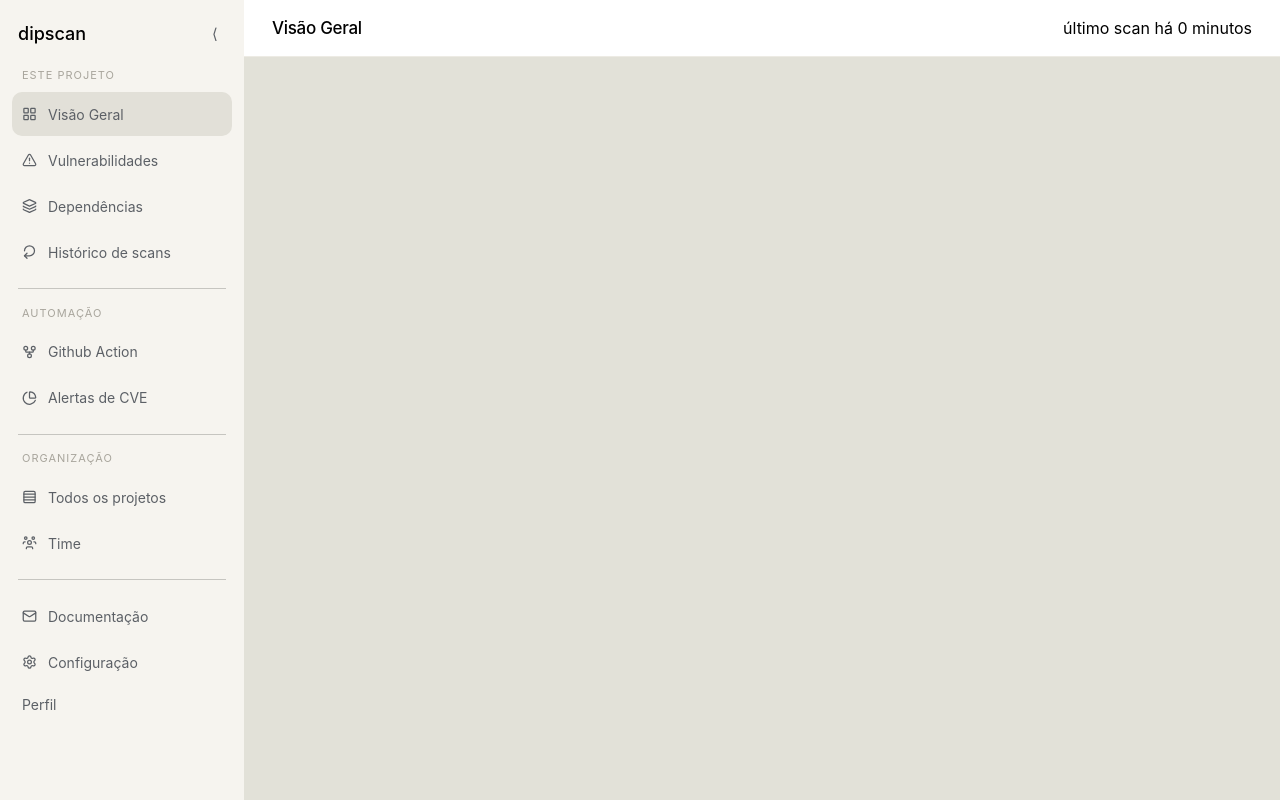
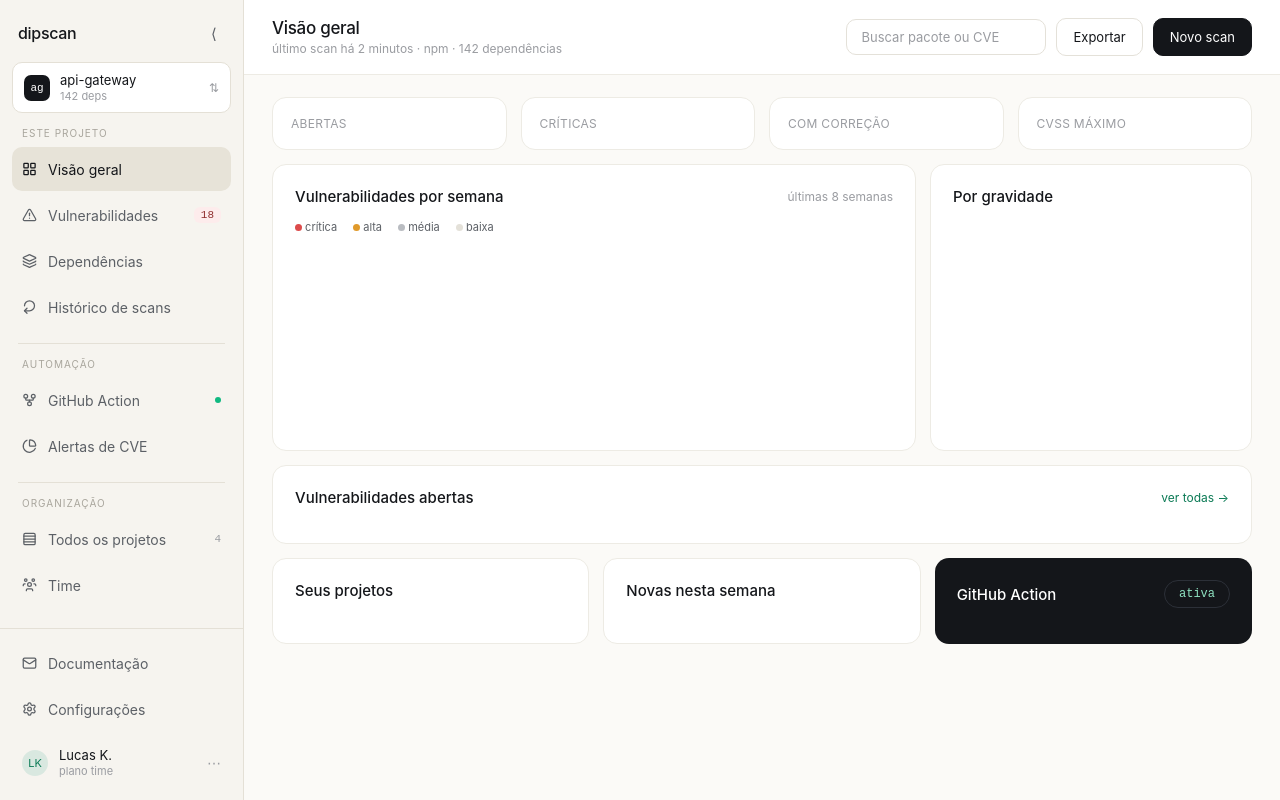
Before and after one commit to LucasKron/Dipscan, a React (Vite) app: page /dashboard in a window 1280 px wide. Built offline with nearby package versions, Linux system fonts and the light colour scheme.

Commit message:
finalização da tela de visão geral e de vulnerabilidades

```diff
--- a/src/components/Menu/menu.css
+++ b/src/components/Menu/menu.css
@@ -1,46 +1,100 @@
 #menu{
-    flex-shrink: 0;
-}
-#menu aside{
     width: 244px;
     flex-shrink: 0;
-    background: #f6f4ef;
-    border-right: #e4e0d6;
+    height: 100vh;
+    position: sticky;
+    top: 0;
     display: flex;
     flex-direction: column;
-    position: sticky;
-    top: 0;
-    height: 100vh;
-    transition: width .22s ease;
-    overflow: hidden;
+    background: #f6f4ef;
+    border-right: 1px solid #e4e0d6;
 }
-#side-top{
+
+#menu-topo{
     display: flex;
     align-items: center;
     justify-content: space-between;
-    padding: 18px 14px 18px;
+    padding: 18px 14px 14px;
 }
 #menu-logo{
-    font-size: 18px;
+    font-size: 16px;
     font-weight: 500;
+    letter-spacing: -.3px;
     padding-left: 4px;
 }
-.menu-links{
+#menu-recolher{
+    width: 30px;
+    height: 30px;
+    border: none;
+    background: transparent;
+    border-radius: 8px;
+    font-family: inherit;
+    font-size: 15px;
+    color: #5c6066;
+    cursor: pointer;
+}
+#menu-recolher:hover{
+    background: #edeae1;
+}
+
+#menu-projeto{
+    display: flex;
+    align-items: center;
+    gap: 10px;
+    margin: 0 12px 14px;
+    padding: 9px 11px;
+    background: #fff;
+    border: 1px solid #e4e0d6;
+    border-radius: 10px;
+    cursor: pointer;
+}
+#menu-projeto-sigla{
+    width: 26px;
+    height: 26px;
+    flex-shrink: 0;
+    border-radius: 7px;
+    background: #14161a;
+    color: #fff;
+    font-family: 'JetBrains Mono', monospace;
+    font-size: 11px;
+    display: flex;
+    align-items: center;
+    justify-content: center;
+}
+#menu-projeto-texto{
+    flex: 1;
+    min-width: 0;
+}
+#menu-projeto-texto p{
+    font-size: 13px;
+}
+#menu-projeto-texto span{
+    display: block;
+    margin-top: 1px;
+    font-size: 11px;
+    color: #9a9ca1;
+}
+#menu-projeto-troca{
+    font-size: 12px;
+    color: #9a9ca1;
+}
+
+.menu-grupo{
     padding: 0 12px;
 }
-.menu-titles{
-    font-size: 11px;
-    color: #A8A59C;
+.menu-titulo{
+    padding: 0 10px 8px;
+    font-size: 10px;
     letter-spacing: 1px;
-    padding: 0 10px 8px;
+    color: #a8a59c;
 }
-.menu-links ul{
+.menu-grupo nav,
+#menu-rodape nav{
     display: flex;
     flex-direction: column;
     gap: 2px;
 }
-.menu-links ul li{
-    position: relative;
+.menu-link{
     display: flex;
     align-items: center;
     gap: 11px;
@@ -50,39 +104,118 @@
     color: #5c6066;
     cursor: pointer;
 }
-.divider{
+.menu-link:hover{
+    background: #edeae1;
+}
+.menu-link.active{
+    background: #e7e3d8;
+    color: #14161a;
+}
+.menu-icon{
+    width: 15px;
+    flex-shrink: 0;
+}
+.menu-contador{
+    margin-left: auto;
+    padding: 2px 7px;
+    border-radius: 6px;
+    background: #fdecec;
+    color: #8f2e2e;
+    font-family: 'JetBrains Mono', monospace;
+    font-size: 11px;
+}
+.menu-numero{
+    margin-left: auto;
+    font-family: 'JetBrains Mono', monospace;
+    font-size: 11px;
+    color: #9a9ca1;
+}
+.menu-ativo{
+    margin-left: auto;
+    width: 6px;
+    height: 6px;
+    border-radius: 50%;
+    background: #10b981;
+}
+.menu-divisor{
     margin: 14px 18px;
-    border-top: 1px solid #c6c5c0;
+    border-top: 1px solid #e4e0d6;
 }
-.menu-links p{
-    display: block;
-    margin-block-start: 0.2em;
-    margin-block-end: 0.2em;
-    margin-inline-start: 0px;
-    margin-inline-end: 0px;
-    unicode-bidi: isolate;
+
+#menu-rodape{
+    margin-top: auto;
+    padding: 12px;
+    border-top: 1px solid #e4e0d6;
 }
-#toggle-button{
-    width: 30px;
-    height: 30px;
-    border: none;
-    background: transparent;
-    border-radius: 8px;
+#menu-perfil{
+    display: flex;
+    align-items: center;
+    gap: 11px;
+    margin-top: 6px;
+    padding: 10px;
+}
+#menu-avatar{
+    width: 26px;
+    height: 26px;
+    flex-shrink: 0;
+    border-radius: 50%;
+    background: #d9e8e0;
+    color: #0b7a55;
+    font-size: 11px;
     display: flex;
     align-items: center;
     justify-content: center;
-    cursor: pointer;
-    color: #5c6066;
-    flex-shrink: 0;
-    font-size: 15px;
-    font-family: inherit;
 }
-#toggle-button:hover{
-    background-color: #ebe9e1d2;
+#menu-perfil-texto{
+    flex: 1;
+    min-width: 0;
 }
-.menu-links ul li:hover{
-    background-color: #ebe9e1d2;
+#menu-perfil-texto p{
+    font-size: 13px;
 }
-.menu-icon{
-    width: 15px;
+#menu-perfil-texto span{
+    display: block;
+    margin-top: 1px;
+    font-size: 11px;
+    color: #9a9ca1;
 }
+#menu-perfil-mais{
+    font-size: 14px;
+    color: #9a9ca1;
+}
+
+@media (max-width: 1000px){
+    #menu{
+        width: 100%;
+        height: auto;
+        position: static;
+        flex-direction: row;
+        align-items: center;
+        gap: 10px;
+        padding: 10px 16px;
+        overflow-x: auto;
+        border-right: none;
+        border-bottom: 1px solid #e4e0d6;
+    }
+    #menu-topo,
+    #menu-projeto,
+    #menu-rodape{
+        margin: 0;
+        padding: 0;
+        border: none;
+    }
+    .menu-grupo{
+        padding: 0;
+    }
+    .menu-grupo nav,
+    #menu-rodape nav{
+        flex-direction: row;
+    }
+    .menu-titulo,
+    .menu-divisor,
+    #menu-projeto-texto,
+    #menu-projeto-troca,
+    #menu-perfil{
+        display: none;
+    }
+}
--- a/src/components/Menu/menu.tsx
+++ b/src/components/Menu/menu.tsx
@@ -1,51 +1,130 @@
-import { Link } from 'react-router-dom'
-import { LayoutGrid, TriangleAlert, Layers, IterationCw, GitFork, ChartPie, Rows4, UserGroup, Mail, Settings } from 'lucide-react'
-import './menu.css'
+import { Link, NavLink } from "react-router-dom";
+import {
+  LayoutGrid,
+  TriangleAlert,
+  Layers,
+  IterationCw,
+  GitFork,
+  ChartPie,
+  Rows4,
+  UserGroup,
+  Mail,
+  Settings,
+} from "lucide-react";
 
-export default function Menu(){
-    return(
-        <section id="menu">
-            <aside>
-                <div id='side-top' className='menu-links'>
-                    <Link to='/'><span id='menu-logo'>dipscan</span></Link>
-                    <button id='toggle-button'>
-                        <span id='toggle-icon'>⟨</span>
-                    </button>
+import "./menu.css";
+
+export default function Menu() {
+  return (
+    <aside id="menu">
+
+      <div id="menu-topo">
+        <Link to="/" id="menu-logo">dipscan</Link>
+
+        <button id="menu-recolher" type="button">⟨</button>
       </div>
-                <div id='first-section' className='menu-links'>
-                    <p className='menu-titles'>ESTE PROJETO</p>
-                    <ul>
-                        <li id='visao-geral'><LayoutGrid className='menu-icon' />Visão Geral</li>
-                        <li id='vulnerabilidades'><TriangleAlert className='menu-icon' /><Link to='/dashboard/vulnerabilidades'>Vulnerabilidades</Link></li>
-                        <li id='dependencias'><Layers className='menu-icon' />Dependências</li>
-                        <li id='historico'><IterationCw className='menu-icon' />Histórico de scans</li>
-                    </ul>
+
+      <div id="menu-projeto">
+        <span id="menu-projeto-sigla">ag</span>
+
+        <div id="menu-projeto-texto">
+          <p>api-gateway</p>
+          <span>142 deps</span>
         </div>
-                <div className='divider'></div>
-                <div id='second-section' className='menu-links'>
-                    <p className='menu-titles'>AUTOMAÇÃO</p>
-                    <ul>
-                        <li id='github-action'><GitFork className='menu-icon' />Github Action</li>
-                        <li id='alertas-cve'><ChartPie className='menu-icon' />Alertas de CVE</li>
-                    </ul>
+
+        <span id="menu-projeto-troca">⇅</span>
       </div>
-                <div className="divider"></div>
-                <div id='third-section' className='menu-links'>
-                    <p className='menu-titles'>ORGANIZAÇÃO</p>
-                    <ul>
-                        <li id='todos-projetos'><Rows4 className='menu-icon' />Todos os projetos</li>
-                        <li id='time'><UserGroup className='menu-icon' />Time</li>
-                    </ul>
+
+      <div className="menu-grupo">
+        <p className="menu-titulo">ESTE PROJETO</p>
+
+        <nav>
+          <NavLink to="/dashboard" end className="menu-link">
+            <LayoutGrid className="menu-icon" />
+            Visão geral
+          </NavLink>
+
+          <NavLink to="/dashboard/vulnerabilidades" className="menu-link">
+            <TriangleAlert className="menu-icon" />
+            Vulnerabilidades
+            <span className="menu-contador">18</span>
+          </NavLink>
+
+          <span className="menu-link">
+            <Layers className="menu-icon" />
+            Dependências
+          </span>
+
+          <span className="menu-link">
+            <IterationCw className="menu-icon" />
+            Histórico de scans
+          </span>
+        </nav>
       </div>
-                <div className="divider"></div>
-                <div id='fourth-section' className='menu-links'>
-                    <ul>
-                        <li id='documentacao'><Mail className='menu-icon' />Documentação</li>
-                        <li id='configuracao'><Settings className='menu-icon' />Configuração</li>
-                        <li id='perfil'>Perfil</li>
-                    </ul>
+
+      <div className="menu-divisor"></div>
+
+      <div className="menu-grupo">
+        <p className="menu-titulo">AUTOMAÇÃO</p>
+
+        <nav>
+          <span className="menu-link">
+            <GitFork className="menu-icon" />
+            GitHub Action
+            <span className="menu-ativo"></span>
+          </span>
+
+          <span className="menu-link">
+            <ChartPie className="menu-icon" />
+            Alertas de CVE
+          </span>
+        </nav>
       </div>
+
+      <div className="menu-divisor"></div>
+
+      <div className="menu-grupo">
+        <p className="menu-titulo">ORGANIZAÇÃO</p>
+
+        <nav>
+          <span className="menu-link">
+            <Rows4 className="menu-icon" />
+            Todos os projetos
+            <span className="menu-numero">4</span>
+          </span>
+
+          <span className="menu-link">
+            <UserGroup className="menu-icon" />
+            Time
+          </span>
+        </nav>
+      </div>
+
+      <div id="menu-rodape">
+        <nav>
+          <Link to="/docs" className="menu-link">
+            <Mail className="menu-icon" />
+            Documentação
+          </Link>
+
+          <span className="menu-link">
+            <Settings className="menu-icon" />
+            Configurações
+          </span>
+        </nav>
+
+        <div id="menu-perfil">
+          <span id="menu-avatar">LK</span>
+
+          <div id="menu-perfil-texto">
+            <p>Lucas K.</p>
+            <span>plano time</span>
+          </div>
+
+          <span id="menu-perfil-mais">⋯</span>
+        </div>
+      </div>
+
     </aside>
-        </section>
-    )
+  );
 }
--- /dev/null
+++ b/src/pages/dashboard/dashboard.css
@@ -0,0 +1,139 @@
+.painel{
+    display: flex;
+    align-items: flex-start;
+    min-height: 100vh;
+    background: #fbfaf7;
+    color: #14161a;
+}
+
+.painel-corpo{
+    flex: 1;
+    min-width: 0;
+}
+
+.painel-topo{
+    display: flex;
+    align-items: center;
+    justify-content: space-between;
+    flex-wrap: wrap;
+    gap: 16px;
+    padding: 18px 28px;
+    background: #fff;
+    border-bottom: 1px solid #edebe4;
+}
+.painel-topo h1{
+    font-size: 17px;
+    font-weight: 500;
+    letter-spacing: -.3px;
+}
+.painel-subtitulo{
+    margin-top: 3px;
+    font-size: 12px;
+    color: #9a9ca1;
+}
+.painel-acoes{
+    display: flex;
+    align-items: center;
+    gap: 10px;
+}
+.painel-busca{
+    width: 200px;
+    padding: 9px 14px;
+    background: #fff;
+    border: 1px solid #e4e1d9;
+    border-radius: 10px;
+    font-family: inherit;
+    font-size: 13px;
+    color: #14161a;
+}
+.painel-busca::placeholder{
+    color: #9a9ca1;
+}
+
+.painel-area{
+    padding: 22px 28px;
+}
+
+.painel .card{
+    padding: 22px;
+    background: #fff;
+    border: 1px solid #edebe4;
+    border-radius: 14px;
+}
+.painel .card h2{
+    font-size: 15px;
+    font-weight: 500;
+}
+
+.painel .card-topo{
+    display: flex;
+    align-items: center;
+    justify-content: space-between;
+    flex-wrap: wrap;
+    gap: 12px;
+    margin-bottom: 14px;
+}
+
+.painel .colunas-4,
+.painel .colunas-3,
+.painel .colunas-2-1{
+    display: grid;
+    gap: 14px;
+}
+.painel .colunas-4{
+    grid-template-columns: repeat(4, minmax(0, 1fr));
+}
+.painel .colunas-3{
+    grid-template-columns: repeat(3, minmax(0, 1fr));
+}
+.painel .colunas-2-1{
+    grid-template-columns: minmax(0, 2fr) minmax(0, 1fr);
+}
+.painel .espaco{
+    margin-top: 14px;
+}
+
+.painel .botao{
+    padding: 10px 16px;
+    background: #fff;
+    border: 1px solid #e4e1d9;
+    border-radius: 10px;
+    font-family: inherit;
+    font-size: 13px;
+    color: #14161a;
+    cursor: pointer;
+}
+.painel .botao:hover{
+    background: #f4f2ec;
+}
+.painel .botao-escuro{
+    background: #14161a;
+    border-color: #14161a;
+    color: #fff;
+}
+.painel .botao-escuro:hover{
+    background: #25282e;
+}
+
+.painel .texto-apagado{
+    font-size: 12px;
+    color: #9a9ca1;
+}
+.painel .link-verde{
+    font-size: 12px;
+    color: #0b7a55;
+}
+
+@media (max-width: 1000px){
+    .painel{
+        flex-direction: column;
+    }
+    .painel .colunas-4,
+    .painel .colunas-3,
+    .painel .colunas-2-1{
+        grid-template-columns: 1fr;
+    }
+    .painel-busca{
+        display: none;
+    }
+}
--- a/src/pages/dashboard/visao-geral/visao-geral.css
+++ b/src/pages/dashboard/visao-geral/visao-geral.css
@@ -1,29 +1,50 @@
-.pg-visao-geral{
+.pg-visao-geral .indicador{
+    padding: 18px;
+}
+.pg-visao-geral .indicador-rotulo{
+    font-size: 12px;
+    letter-spacing: .3px;
+    color: #9a9ca1;
+}
+
+.pg-visao-geral .grafico-legenda{
     display: flex;
-    align-items: flex-start;
-    min-height: 100vh;
-    background-color: #e2e1d8;
+    flex-wrap: wrap;
+    gap: 16px;
+    margin: 6px 0 12px;
+    font-size: 11px;
+    color: #5c6066;
 }
-#visao-geral{
-    background-color: #e2e0d8;
+.pg-visao-geral .bolinha{
+    display: inline-block;
+    width: 7px;
+    height: 7px;
+    border-radius: 50%;
 }
-#visao-top{
-    display: flex;
-    justify-content: space-between;
-    align-items: center;
-    gap: 16px;
-    padding: 18px 28px;
-    border-bottom: 1px solid #edebe4;
-    background: #fff;
-    flex-wrap: wrap;
+.pg-visao-geral .bolinha-vermelha{ background: #dc4b4b; }
+.pg-visao-geral .bolinha-laranja{ background: #e09a2b; }
+.pg-visao-geral .bolinha-cinza{ background: #b9bcc1; }
+.pg-visao-geral .bolinha-clara{ background: #e4e1d9; }
+
+.pg-visao-geral .grafico{
+    height: 182px;
 }
-#visao-top h1{
-    font-size: 17px;
+
+.pg-visao-geral .card-escuro{
+    padding: 22px;
+    background: #14161a;
+    border-radius: 14px;
+    color: #fff;
+}
+.pg-visao-geral .card-escuro h2{
+    font-size: 15px;
     font-weight: 500;
-    letter-spacing: -.3px;
-    margin: 0;
 }
-.main{
-    flex: 1;
-    min-width: 0;
+.pg-visao-geral .etiqueta-ativa{
+    padding: 6px 14px;
+    border: 1px solid #2c3038;
+    border-radius: 999px;
+    font-family: 'JetBrains Mono', monospace;
+    font-size: 12px;
+    color: #8fe3c2;
 }
--- a/src/pages/dashboard/visao-geral/visao-geral.tsx
+++ b/src/pages/dashboard/visao-geral/visao-geral.tsx
@@ -1,17 +1,95 @@
-import './visao-geral.css'
-import Menu from '../../../components/Menu/menu'
+import { Link } from "react-router-dom";
 
-export default function VisaoGeral(){
+import Menu from "../../../components/Menu/menu";
 
-  return(
-    <div className='pg-visao-geral'>
-      <Menu/>
-      <div className="main">
-        <header id='visao-top'>
-          <h1>Visão Geral</h1>
-          <p>último scan há 0 minutos</p>
+import "../dashboard.css";
+import "./visao-geral.css";
+
+const indicadores = ["ABERTAS", "CRÍTICAS", "COM CORREÇÃO", "CVSS MÁXIMO"];
+
+export default function VisaoGeral() {
+  return (
+    <div className="painel pg-visao-geral">
+
+      <Menu />
+
+      <div className="painel-corpo">
+
+        <header className="painel-topo">
+          <div>
+            <h1>Visão geral</h1>
+            <p className="painel-subtitulo">último scan há 2 minutos · npm · 142 dependências</p>
+          </div>
+
+          <div className="painel-acoes">
+            <input className="painel-busca" type="text" placeholder="Buscar pacote ou CVE" />
+            <button className="botao" type="button">Exportar</button>
+            <button className="botao botao-escuro" type="button">Novo scan</button>
+          </div>
         </header>
+
+        <main className="painel-area">
+
+          <div className="colunas-4">
+            {indicadores.map((rotulo) => (
+              <div className="card indicador" key={rotulo}>
+                <p className="indicador-rotulo">{rotulo}</p>
+              </div>
+            ))}
+          </div>
+
+          <div className="colunas-2-1 espaco">
+
+            <div className="card">
+              <div className="card-topo">
+                <h2>Vulnerabilidades por semana</h2>
+                <span className="texto-apagado">últimas 8 semanas</span>
+              </div>
+
+              <div className="grafico-legenda">
+                <span><span className="bolinha bolinha-vermelha"></span> crítica</span>
+                <span><span className="bolinha bolinha-laranja"></span> alta</span>
+                <span><span className="bolinha bolinha-cinza"></span> média</span>
+                <span><span className="bolinha bolinha-clara"></span> baixa</span>
+              </div>
+
+              <div className="grafico"></div>
+            </div>
+
+            <div className="card">
+              <h2>Por gravidade</h2>
+            </div>
+
+          </div>
+
+          <div className="card espaco">
+            <div className="card-topo">
+              <h2>Vulnerabilidades abertas</h2>
+              <Link className="link-verde" to="/dashboard/vulnerabilidades">ver todas →</Link>
+            </div>
+          </div>
+
+          <div className="colunas-3 espaco">
+
+            <div className="card">
+              <h2>Seus projetos</h2>
+            </div>
+
+            <div className="card">
+              <h2>Novas nesta semana</h2>
+            </div>
+
+            <div className="card-escuro">
+              <div className="card-topo">
+                <h2>GitHub Action</h2>
+                <span className="etiqueta-ativa">ativa</span>
+              </div>
+            </div>
+
+          </div>
+
+        </main>
       </div>
     </div>
-  )
+  );
 }
--- a/src/pages/dashboard/vulnerabilidades/vulnerabilidades.tsx
+++ b/src/pages/dashboard/vulnerabilidades/vulnerabilidades.tsx
@@ -1,10 +1,34 @@
-import './vulnerabilidades.css'
-import Menu from '../../../components/Menu/menu'
+import Menu from "../../../components/Menu/menu";
 
-export default function Vulnerabilidades(){
-  return(
-    <div className='pg-vulnerabilidades'>
-      <Menu/>
+import "../dashboard.css";
+import "./vulnerabilidades.css";
+
+export default function Vulnerabilidades() {
+  return (
+    <div className="painel pg-vulnerabilidades">
+
+      <Menu />
+
+      <div className="painel-corpo">
+
+        <header className="painel-topo">
+          <div>
+            <h1>Vulnerabilidades</h1>
+            <p className="painel-subtitulo">18 abertas · 16 com correção disponível</p>
+          </div>
+
+          <div className="painel-acoes">
+            <input className="painel-busca" type="text" placeholder="Buscar pacote ou CVE" />
+            <button className="botao" type="button">Exportar JSON</button>
+            <button className="botao botao-escuro" type="button">Corrigir todas</button>
+          </div>
+        </header>
+
+        <main className="painel-area">
+          <div className="card"></div>
+        </main>
+
+      </div>
     </div>
-  )
+  );
 }
```
Lines whose indentation alone changed are shown as unchanged.
